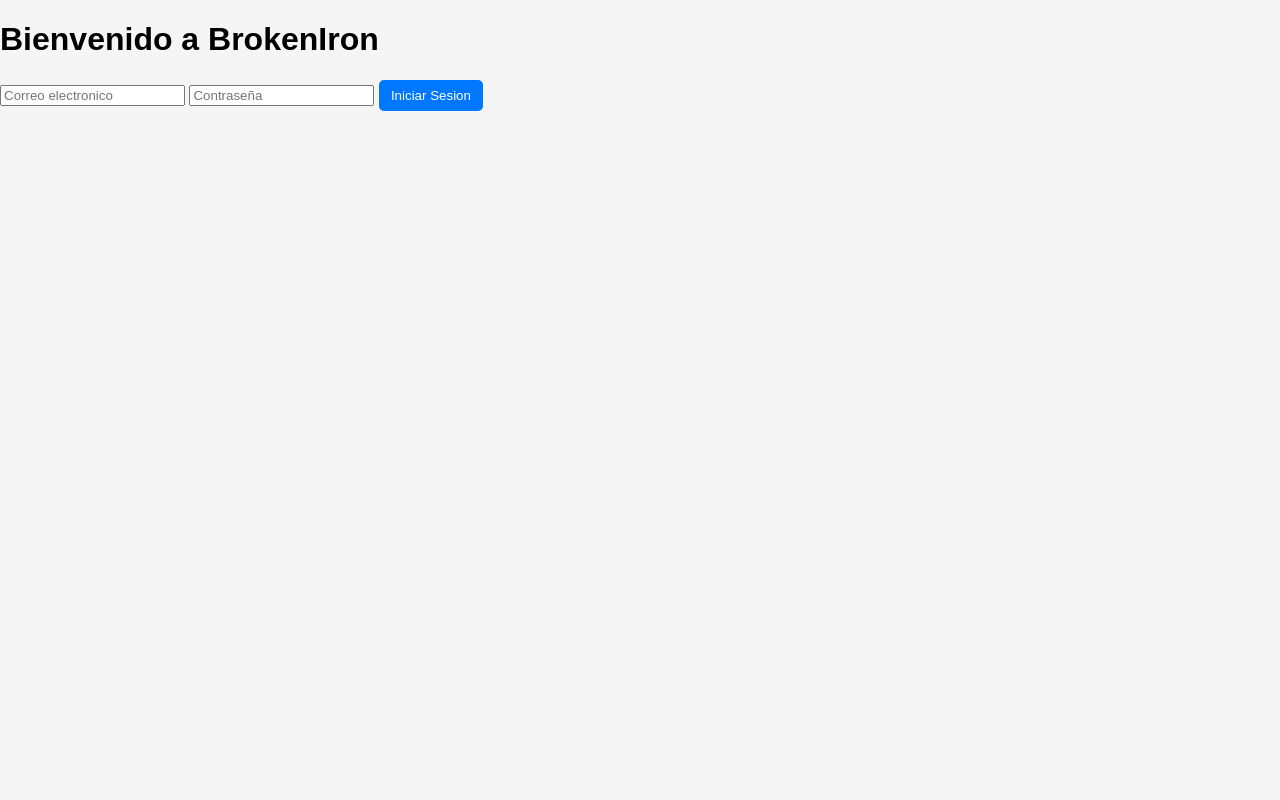
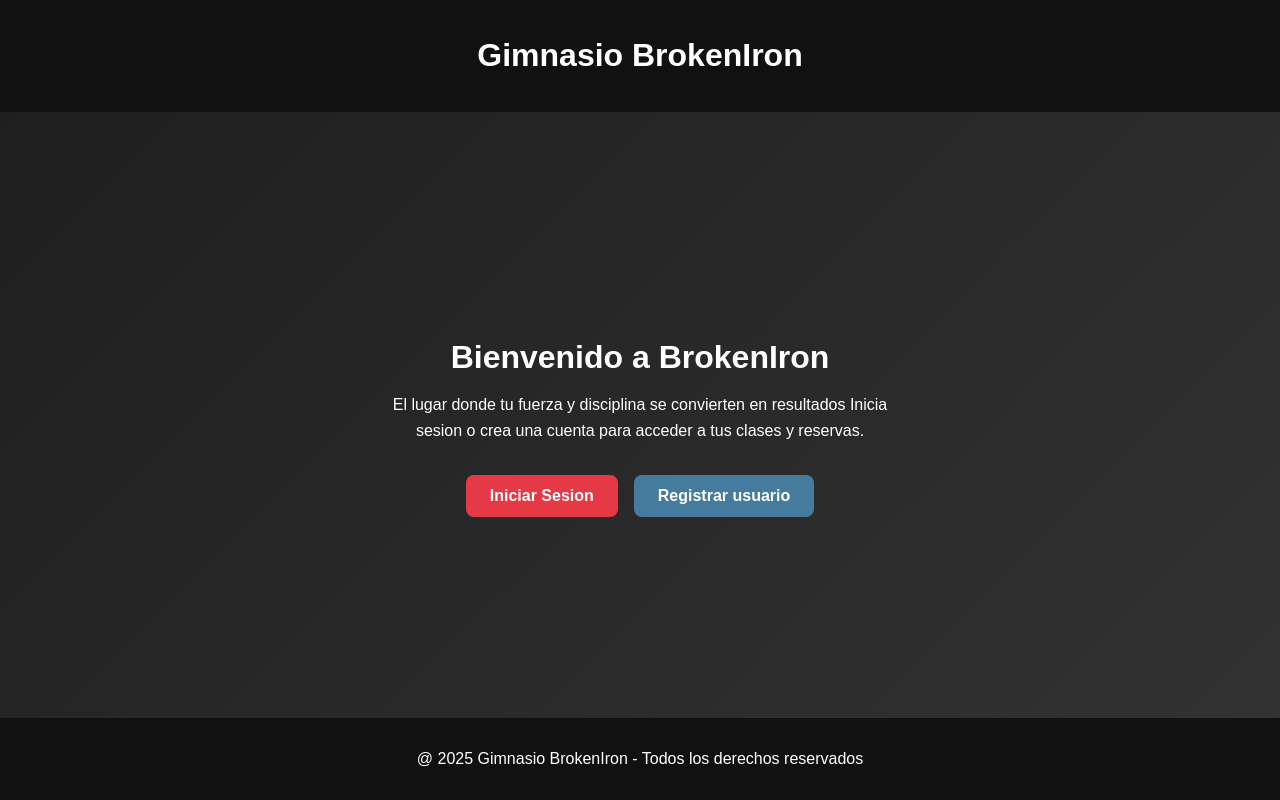
Before and after one commit to JoseGodoy96/Proyectos, a plain HTML site: page Proyectogrado/frontend-gimnasio/index.html in a window 1280 px wide. Drawn offline with Linux system fonts and the light colour scheme.

Commit message:
<fix>(index.html, login.html, signup.html, styles.css): cambios en index.html nuevos estilos para el archivo especifico de index.html, lineas nuevas en login.html y signup.html

```diff
--- a/Proyectogrado/frontend-gimnasio/css/styles.css
+++ b/Proyectogrado/frontend-gimnasio/css/styles.css
@@ -1,37 +1,63 @@
 body {
 	font-family: Arial, Helvetica, sans-serif;
+	background: linear-gradient(135deg, #1e1e1e, #333);
+	color: #fff;
 	margin: 0;
-	padding: 0;
-	background: #f5f5f5;
+	display: flex;
+	flex-direction: column;
+	min-height: 100vh;
 }
 
-header {
-	background-color: #222;
-	color: #fff;
+.header, .footer {
+	text-align: center;
 	padding: 1rem;
-	display: flex;
-	justify-content: space-between;
-	align-items: center;
+	background-color: #111;
 }
 
-button {
-	padding: 8px 12px;
-	border: none;
-	background-color: #0077ff;
-	color: white;
-	border-radius: 5px;
-	cursor: pointer;
+.home-container {
+	flex-grow: 1;
+	display: flex;
+	justify-content: center;
+	align-items: center;
+	text-align: center;
+	padding: 2rem;
 }
 
-.panel {
-	background: white;
-	padding: 1rem;
-	margin: 1rem auto;
-	max-width: 600px;
-	border-radius: 8px;
-	box-shadow: 0 0 10px rgba(0,0,0,0.1);
+.welcome h2 {
+	font-size: 2rem;
+	margin-bottom: 1rem;
 }
 
-.oculto {
-	display: none;
+.welcome p {
+	max-width: 500px;
+	margin: 0 auto 2rem;
+	line-height: 1.6;
 }
+
+.actions {
+	display: flex;
+	justify-content: center;
+	gap: 1rem;
+}
+
+.btn {
+	background-color: #e63946;
+	color: #fff;
+	padding: 0.75rem 1.5rem;
+	text-decoration: none;
+	border-radius: 8px;
+	font-weight: bold;
+	transition: background 0.3s ease;
+}
+
+.btn:hover {
+	background-color: #ff4d5a;
+}
+
+.btn-secondary {
+	background-color: #457b9d;
+}
+
+.btn-secondary:hover {
+	background-color: #5fa8d3;
+}
--- a/Proyectogrado/frontend-gimnasio/index.html
+++ b/Proyectogrado/frontend-gimnasio/index.html
@@ -3,19 +3,25 @@
 <head>
 	<meta charset="UTF-8">
 	<meta name="viewport" content="width=device-width, initial-scale=1.0">
-	<title>Iniciar Sesión - Gimnario BrokenIron</title>
+	<title>Gimnasio BrokenIron</title>
 	<link rel="stylesheet" href="./css/styles.css">
 </head>
 <body>
-	<main class="login-container">
-		<h1>Bienvenido a BrokenIron</h1>
-		<form id="loginForm">
-			<input type="email" id="email" placeholder="Correo electronico" required>
-			<input type="password" id="password" placeholder="Contraseña" required>
-			<button type="submit">Iniciar Sesion</button>
-		</form>
-		<p id="errorMsg" class="error"></p>
+	<header class="header">
+		<h1>Gimnasio BrokenIron</h1>
+	</header>
+	<main class="home-container">
+		<section class="welcome">
+			<h2>Bienvenido a BrokenIron</h2>
+			<p>El lugar donde tu fuerza y disciplina se convierten en resultados Inicia sesion o crea una cuenta para acceder a tus clases y reservas.</p>
+			<div class="actions">
+				<a href="login.html" class="btn">Iniciar Sesion</a>
+				<a href="signup.html" class="btn btn-secondary">Registrar usuario</a>
+			</div>
+		</section>
 	</main>
-	<script src="./js/login.js"></script>
+	<footer class="footer">
+		<p>@ 2025 Gimnasio BrokenIron - Todos los derechos reservados</p>
+	</footer>
 </body>
 </html>
```
Also changed, not shown: Proyectogrado/frontend-gimnasio/dashboard.html (+1 -1 lines), Proyectogrado/frontend-gimnasio/login.html (added, +22 -0 lines), Proyectogrado/frontend-gimnasio/signup.html (added, +23 -0 lines), Proyectogrado/frontend-gimnasio/js/signup.js (added).
